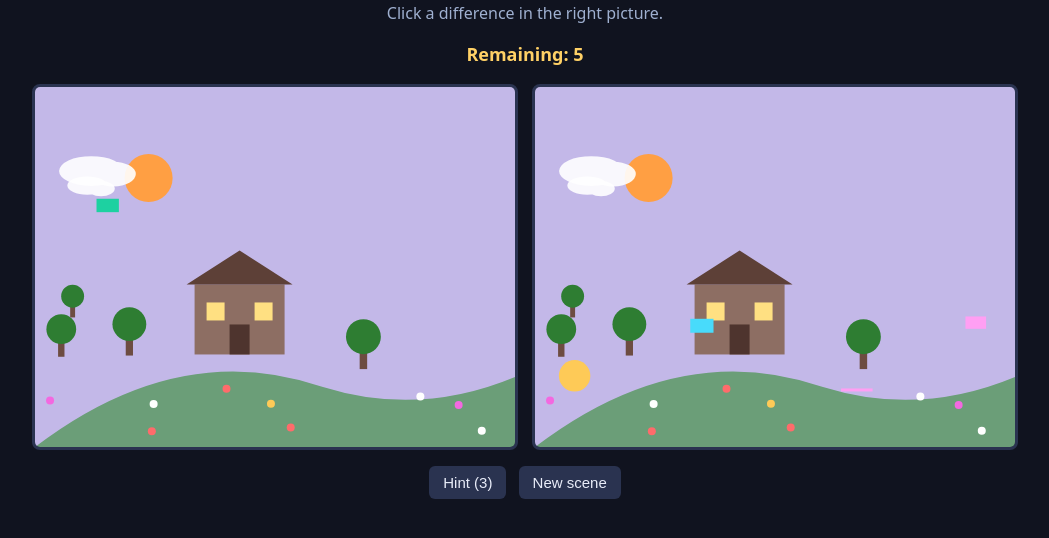
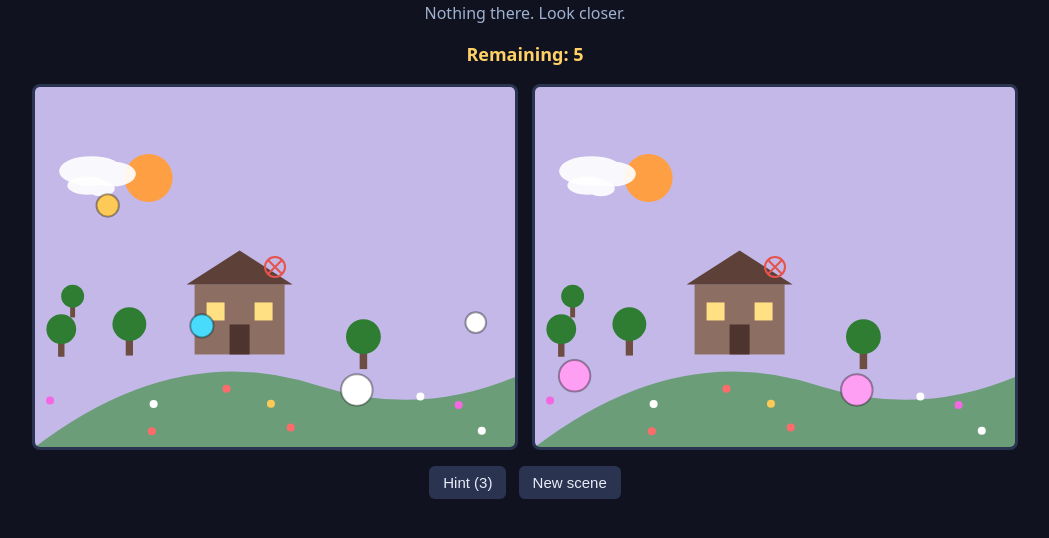
Before and after one commit to anjingunta26/sd-entry, a plain HTML site: page game/index.html in a window 1280 px wide. Both pictures are taken after a click on the element 390 px from the left and 331 px from the top of the page. Shown: the part 64-602 px from the top of the page, without its empty margins (115-1164 px from the left). Drawn offline with Linux system fonts and the light colour scheme.

Commit message:
game built by agent session: Find the Five with real screenshots

```diff
--- a/game/index.html
+++ b/game/index.html
@@ -10,7 +10,7 @@
 <main id="app">
   <header>
     <h1>Find the Five</h1>
-    <p id="status">Click a difference in the right picture.</p>
+    <p id="status">Click a difference on either picture.</p>
     <p id="counter">Remaining: 5</p>
   </header>
   <div id="panels">
--- a/game/src/main.js
+++ b/game/src/main.js
@@ -1,8 +1,10 @@
-// Boot, input, game loop: click a difference in the right panel to mark it.
+// Boot, input, and game state: click a difference on either panel to mark it.
 import { makeScene, drawScene, W, H, DIFF_COUNT } from './scene.js';
 
-const left = document.getElementById('left').getContext('2d');
-const right = document.getElementById('right').getContext('2d');
+const leftCanvas = document.getElementById('left');
+const rightCanvas = document.getElementById('right');
+const left = leftCanvas.getContext('2d');
+const right = rightCanvas.getContext('2d');
 const statusEl = document.getElementById('status');
 const counterEl = document.getElementById('counter');
 const hintBtn = document.getElementById('hint');
@@ -11,27 +13,29 @@ const newBtn = document.getElementById('new');
 let seed = (Math.random() * 4294967296) >>> 0;
 const params = new URLSearchParams(location.search);
 if (params.get('seed')) seed = Number(params.get('seed')) >>> 0;
-const prefound = (params.get('found') || '').split(',').filter(Boolean).map(Number);
+
 let model = null;
 let found = new Set();
 let hints = 3;
-let marks = []; // {x,y,ok}
+let marks = []; // transient click/hint markers: {x, y, ok, hint}
 
 function load() {
   model = makeScene(seed);
-  found = new Set(prefound.filter((i) => model.diffs[i]));
+  found = new Set();
   marks = [];
   hints = 3;
   hintBtn.textContent = `Hint (${hints})`;
+  hintBtn.disabled = false;
+  statusEl.style.color = '';
   counterEl.textContent = `Remaining: ${DIFF_COUNT}`;
-  statusEl.textContent = 'Click a difference in the right picture.';
+  statusEl.textContent = 'Click a difference on either picture.';
   paint();
 }
 
 function paint() {
-  drawScene(left, model.scene, model.diffs, 'left', new Set([...found].filter((i) => model.diffs[i].side === 'left')));
-  drawScene(right, model.scene, model.diffs, 'right', new Set([...found].filter((i) => model.diffs[i].side === 'right')));
-  // draw markers on both panels for found diffs
+  drawScene(left, model.scene, model.diffs, 'left', found);
+  drawScene(right, model.scene, model.diffs, 'right', found);
+  // green rings on both panels for found differences
   for (const i of found) {
     const d = model.diffs[i];
     for (const ctx of [left, right]) {
@@ -42,20 +46,22 @@ function paint() {
       ctx.stroke();
     }
   }
+  // transient markers
   for (const m of marks) {
-    const ctx = m.right ? right : left;
+    for (const ctx of [left, right]) {
       ctx.strokeStyle = m.ok ? '#06d6a0' : '#e5534b';
       ctx.lineWidth = 2;
       ctx.beginPath();
-    ctx.arc(m.x, m.y, 10, 0, Math.PI * 2);
+      ctx.arc(m.x, m.y, m.hint ? m.hintRadius : 10, 0, Math.PI * 2);
       ctx.stroke();
-    if (!m.ok) {
+      if (!m.ok && !m.hint) {
         ctx.beginPath();
         ctx.moveTo(m.x - 7, m.y - 7);
         ctx.lineTo(m.x + 7, m.y + 7);
         ctx.moveTo(m.x + 7, m.y - 7);
         ctx.lineTo(m.x - 7, m.y + 7);
         ctx.stroke();
+      }
     }
   }
 }
@@ -68,7 +74,8 @@ function canvasPos(canvas, ev) {
   };
 }
 
-document.getElementById('right').addEventListener('click', (ev) => {
+function handleClick(ev) {
+  if (found.size === DIFF_COUNT) return;
   const p = canvasPos(ev.currentTarget, ev);
   let hit = -1;
   for (let i = 0; i < model.diffs.length; i++) {
@@ -78,38 +85,44 @@ document.getElementById('right').addEventListener('click', (ev) => {
   }
   if (hit >= 0) {
     found.add(hit);
-    marks.push({ x: p.x, y: p.y, ok: true, right: true });
+    marks.push({ x: p.x, y: p.y, ok: true });
     counterEl.textContent = `Remaining: ${DIFF_COUNT - found.size}`;
     if (found.size === DIFF_COUNT) {
-      statusEl.textContent = 'All found! Press New scene for another round.';
+      statusEl.textContent = 'All five found! Press New scene for another round.';
       statusEl.style.color = '#06d6a0';
     } else {
       statusEl.textContent = 'Found one! Keep hunting.';
+      statusEl.style.color = '';
     }
   } else {
-    marks.push({ x: p.x, y: p.y, ok: false, right: true });
+    marks.push({ x: p.x, y: p.y, ok: false });
     statusEl.textContent = 'Nothing there. Look closer.';
+    statusEl.style.color = '';
   }
   paint();
-});
+}
+
+leftCanvas.addEventListener('click', handleClick);
+rightCanvas.addEventListener('click', handleClick);
 
 hintBtn.addEventListener('click', () => {
   if (hints <= 0) return;
-  const left = model.diffs.map((d, i) => i).filter((i) => !found.has(i));
-  if (!left.length) return;
-  const i = left[Math.floor(Math.random() * left.length)];
+  const remaining = model.diffs.map((d, i) => i).filter((i) => !found.has(i));
+  if (!remaining.length) return;
+  const i = remaining[Math.floor(Math.random() * remaining.length)];
   const d = model.diffs[i];
   hints--;
   hintBtn.textContent = `Hint (${hints})`;
-  marks.push({ x: d.x, y: d.y, ok: true, right: true, hint: true });
-  // reveal: pulse marker by drawing a ring (not counted as found)
+  if (hints === 0) hintBtn.disabled = true;
+  marks.push({ x: d.x, y: d.y, ok: true, hint: true, hintRadius: d.r + 10 });
+  statusEl.textContent = 'Hint: a difference is circled on both pictures.';
+  statusEl.style.color = '';
   paint();
-  setTimeout(paint, 400);
+  setTimeout(() => { marks = marks.filter((m) => !m.hint); paint(); }, 1500);
 });
 
 newBtn.addEventListener('click', () => {
   seed = (Math.random() * 4294967296) >>> 0;
-  statusEl.style.color = '';
   load();
 });
 
--- a/game/src/random.js
+++ b/game/src/random.js
@@ -1,4 +1,4 @@
-// Deterministic PRNG so a scene is reproducible from its seed.
+// Deterministic PRNG (mulberry32) so a scene is reproducible from its seed.
 export function createRandom(seed) {
   let s = seed >>> 0;
   return function () {
--- a/game/src/scene.js
+++ b/game/src/scene.js
@@ -1,5 +1,9 @@
-// Scene generation: one base scene, then N differences applied to the right copy.
-// A difference is {kind, x, y, r} — a shape that exists only on one side.
+// Scene generation: one base landscape, then DIFF_COUNT differences applied
+// to one side or the other. A difference is:
+//   { type, x, y, r, color, altColor }
+//   type 'extra'    — shape exists only on the right
+//   type 'missing'  — shape exists only on the left
+//   type 'recolor'  — same shape on both sides, different color on the right
 import { createRandom } from './random.js';
 
 export const W = 480;
@@ -11,6 +15,8 @@ const PALETTE = {
   hill: ['#5aa469', '#8a9a5b', '#4d8f6f', '#7a9e4f', '#6b9e78'],
   sun: ['#ffd93d', '#ffb347', '#ffe066', '#ff9f43', '#ffd32a'],
 };
+const SHAPE_COLORS = ['#ff6b6b', '#48dbfb', '#1dd1a1', '#feca57', '#ff9ff3', '#ffffff'];
+const ALT_COLORS = ['#48dbfb', '#ff6b6b', '#feca57', '#1dd1a1', '#ff9ff3', '#f368e0'];
 
 export function makeScene(seed) {
   const rnd = createRandom(seed);
@@ -38,23 +44,35 @@ export function makeScene(seed) {
   for (let i = 0; i < nFlowers; i++) {
     scene.flowers.push({ x: 15 + rnd() * (W - 30), y: 300 + rnd() * 45, c: pick(['#ff6b6b', '#feca57', '#f368e0', '#ffffff']) });
   }
-  // Choose DIFF_COUNT well-separated difference spots
+  // Choose DIFF_COUNT well-separated difference spots.
   const diffs = [];
   let guard = 0;
   while (diffs.length < DIFF_COUNT && guard++ < 500) {
     const d = {
-      kind: ['shape', 'color', 'missing'][Math.floor(rnd() * 3)],
+      type: ['extra', 'missing', 'recolor'][Math.floor(rnd() * 3)],
       x: 30 + rnd() * (W - 60),
       y: 90 + rnd() * (H - 130),
       r: 10 + rnd() * 8,
-      color: pick(['#ff6b6b', '#48dbfb', '#1dd1a1', '#feca57', '#ff9ff3']),
-      side: rnd() < 0.5 ? 'left' : 'right',
+      color: pick(SHAPE_COLORS),
+      altColor: pick(ALT_COLORS),
     };
     if (diffs.every((o) => Math.hypot(o.x - d.x, o.y - d.y) > 70)) diffs.push(d);
   }
   return { scene, diffs, seed };
 }
 
+function drawDiffShape(ctx, d, color) {
+  ctx.fillStyle = color;
+  ctx.beginPath();
+  ctx.arc(d.x, d.y, d.r, 0, Math.PI * 2);
+  ctx.fill();
+  ctx.strokeStyle = 'rgba(0,0,0,0.35)';
+  ctx.lineWidth = 2;
+  ctx.stroke();
+}
+
+// Draw the base scene plus the differences that belong to `side`.
+// Differences already in `found` are omitted (both sides look identical there).
 export function drawScene(ctx, scene, diffs, side, found) {
   // sky
   ctx.fillStyle = scene.sky;
@@ -72,7 +90,7 @@ export function drawScene(ctx, scene, diffs, side, found) {
     ctx.ellipse(c.x + 18 * c.s, c.y + 3, 18 * c.s, 10 * c.s, 0, 0, Math.PI * 2);
     ctx.fill();
   }
-  // hills
+  // hill
   ctx.fillStyle = scene.hill;
   ctx.beginPath();
   ctx.moveTo(0, H);
@@ -111,26 +129,12 @@ export function drawScene(ctx, scene, diffs, side, found) {
     ctx.arc(f.x, f.y, 4, 0, Math.PI * 2);
     ctx.fill();
   }
-  // differences: drawn only on their side unless found
+  // differences for this side (skip ones already found)
   for (let i = 0; i < diffs.length; i++) {
+    if (found.has(i)) continue;
     const d = diffs[i];
-    if (d.side !== side) continue;
-    if (found.has(i)) continue;
-    ctx.fillStyle = d.color;
-    if (d.kind === 'shape') {
-      ctx.beginPath();
-      ctx.arc(d.x, d.y, d.r, 0, Math.PI * 2);
-      ctx.fill();
-    } else if (d.kind === 'color') {
-      ctx.fillRect(d.x - d.r, d.y - d.r * 0.6, d.r * 2, d.r * 1.2);
-    } else {
-      // "missing": draw a small mark only on the side that has it
-      ctx.strokeStyle = d.color;
-      ctx.lineWidth = 3;
-      ctx.beginPath();
-      ctx.moveTo(d.x - d.r, d.y);
-      ctx.lineTo(d.x + d.r, d.y);
-      ctx.stroke();
-    }
+    if (d.type === 'extra' && side === 'right') drawDiffShape(ctx, d, d.color);
+    else if (d.type === 'missing' && side === 'left') drawDiffShape(ctx, d, d.color);
+    else if (d.type === 'recolor') drawDiffShape(ctx, d, side === 'right' ? d.altColor : d.color);
   }
 }
--- a/game/src/style.css
+++ b/game/src/style.css
@@ -1,11 +1,12 @@
-:root { --bg:#10131f; --ink:#e8ecf8; --panel:#1a2032; --accent:#ffd166; --good:#06d6a0; }
+:root { --bg:#10131f; --ink:#e8ecf8; --panel:#1a2032; --accent:#ffd166; --good:#06d6a0; --bad:#e5534b; }
 * { box-sizing: border-box; }
 body { margin:0; background:var(--bg); color:var(--ink); font-family:system-ui,sans-serif; display:flex; justify-content:center; }
 #app { padding:16px; text-align:center; }
 h1 { margin:8px 0 2px; font-size:28px; letter-spacing:1px; }
 #status { color:#9fb0d0; margin:4px 0; }
 #counter { font-size:18px; color:var(--accent); font-weight:700; }
-#panels { display:flex; gap:14px; justify-content:center; margin:10px 0; }
-canvas { background:var(--panel); border:3px solid #2a3350; border-radius:8px; cursor:crosshair; }
+#panels { display:flex; gap:14px; justify-content:center; margin:10px 0; flex-wrap:wrap; }
+canvas { background:var(--panel); border:3px solid #2a3350; border-radius:8px; cursor:crosshair; max-width:100%; height:auto; }
 #hintline button { background:#2a3350; color:var(--ink); border:0; border-radius:6px; padding:8px 14px; font-size:15px; cursor:pointer; margin:0 4px; }
 #hintline button:hover { background:#3a4670; }
+#hintline button:disabled { opacity:0.45; cursor:default; }
```
Also changed, not shown: screenshots/1-start.jpg, screenshots/2-play.jpg, screenshots/3-end.jpg. Lines whose indentation alone changed are shown as unchanged.
